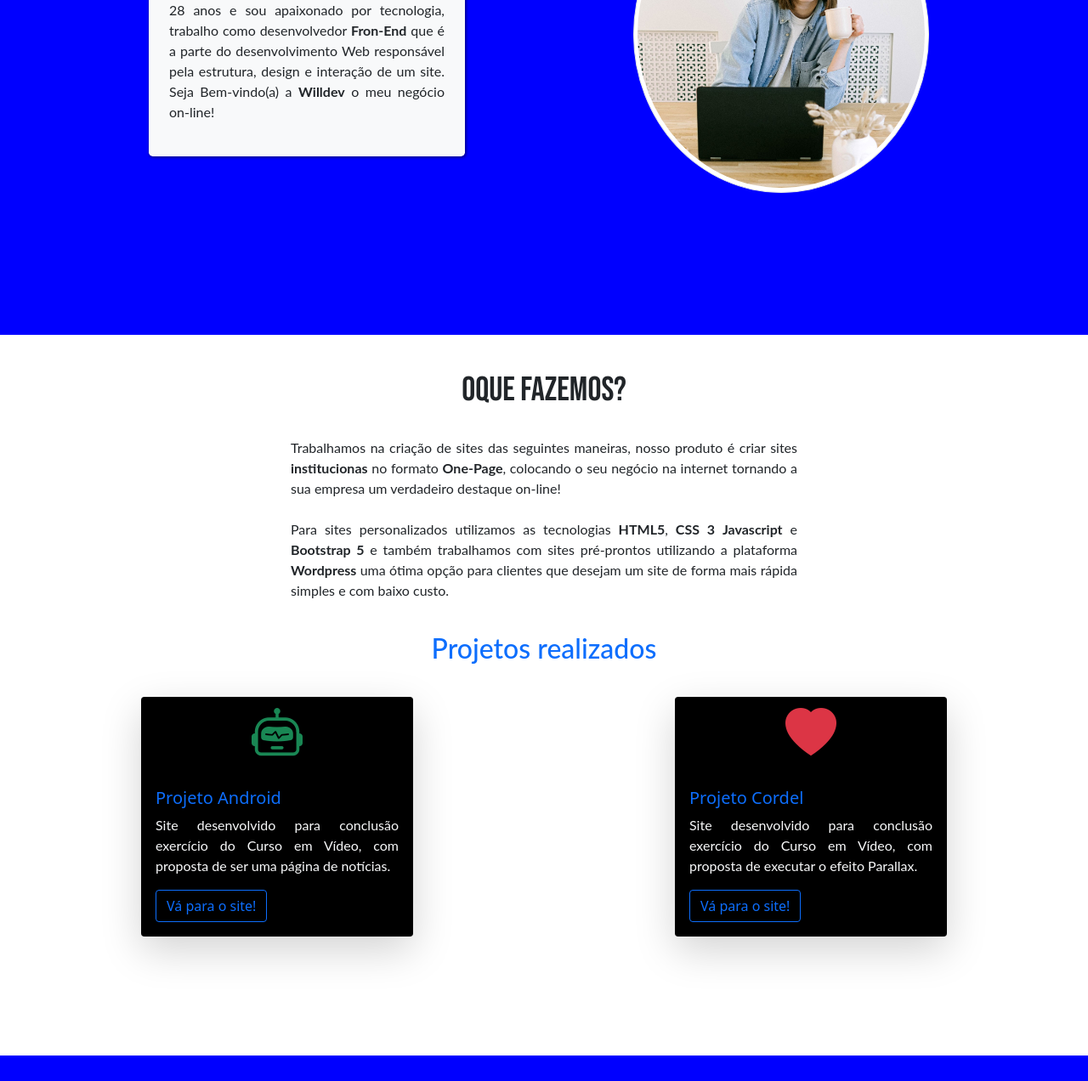
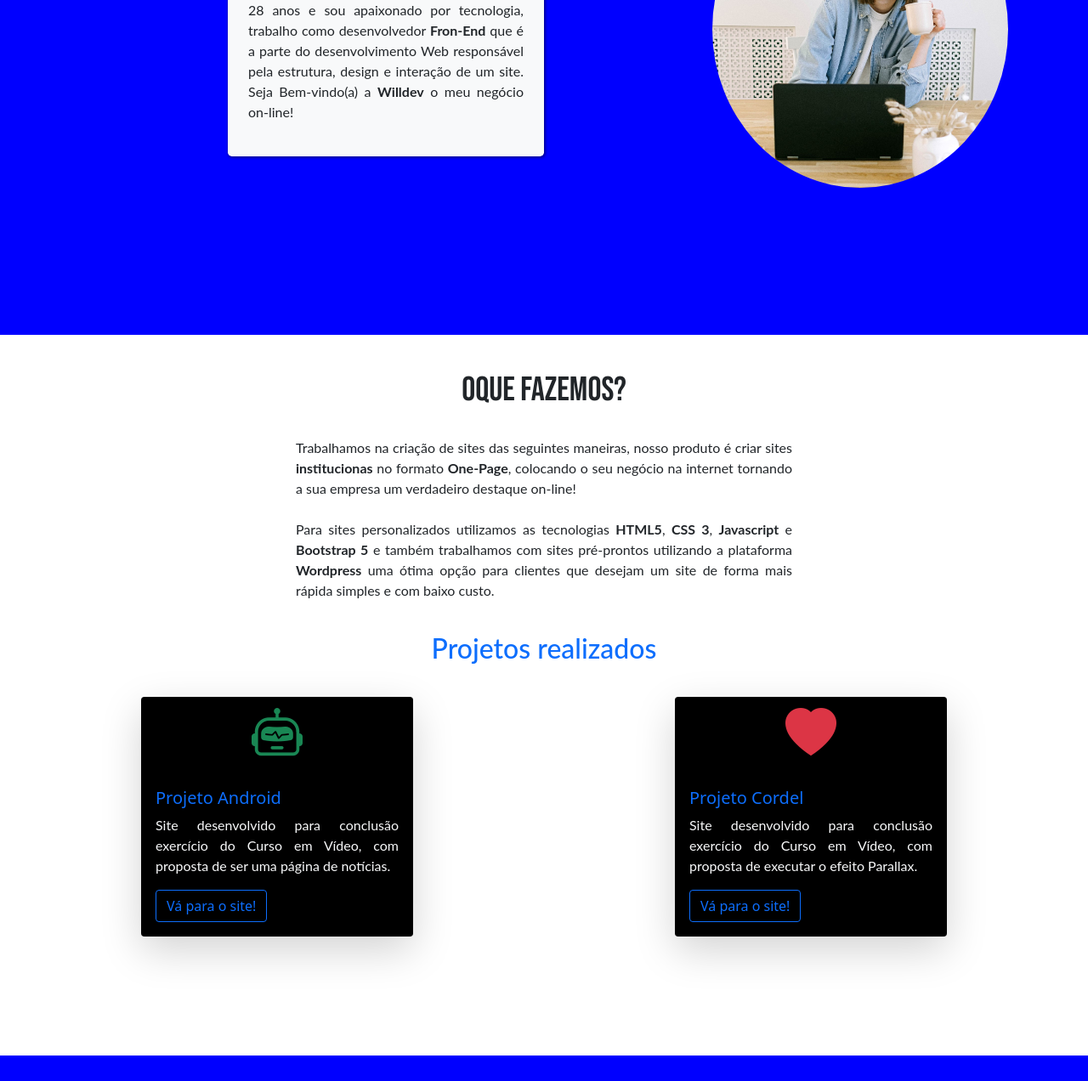
Before and after one commit to WilsonLuizCz/projeto-will-dev, a plain HTML site: page index.html in a window 1280 px wide. Shown: the part 334-1606 px from the top of the page at 85% size. Drawn offline with nearby package versions, Linux system fonts and the light colour scheme.

Commit message:
alteracoes will dev

```diff
--- a/index.html
+++ b/index.html
@@ -25,7 +25,7 @@
 </head>
 <body>
 
-    <div class="containerr">
+    <div class=" containerr">
 
         <div class="Nav">
 
@@ -59,7 +59,7 @@
         <div class="container Home">
 
 
-              <div  class="container">
+              <div  class="container-fluid">
                 <div class="row ">
                  <div  data-aos="zoom-in"
                        data-aos-easing="ease-in-out"
@@ -73,7 +73,7 @@
                   <p>Olá me chamo <strong>Wilson Luiz Czelusniaki</strong> tenho 28 anos e sou apaixonado por tecnologia, trabalho como desenvolvedor <strong>Fron-End</strong> que é a parte do desenvolvimento Web responsável pela estrutura, design e interação de um site. Seja Bem-vindo(a) a <strong>Willdev</strong> o meu negócio on-line!</p>
                  </div>
 
-                 <div class="col-xl-4 col-lg-5 col-md-6 mx-auto my-auto">
+                 <div class="col-xl-4 col-lg-5 col-md-6 ">
 
                   <img data-aos="zoom-in"
                   data-aos-easing="ease-in-out"
@@ -81,7 +81,7 @@
                   data-aos-delay="50"
                   data-aos-duration="1000"
 
-                  id="Imagem1"class="img-thumbnail rounded-circle col-xl-12 col-lg-12 col-md-12 col-sm-12 col-12 " src="imagem/desenvolvedora.jpg" alt="desenvolvedor">
+                  id="Imagem1"class="img-fluid rounded-circle col-xl-12 col-lg-12 col-md-12 col-sm-12 col-12 " src="imagem/desenvolvedora.jpg" alt="desenvolvedor">
 
 
                  </div>
@@ -97,19 +97,19 @@
 
 
 
-           <div id="texto2" class=" container-fluid col-xl-6 mx-auto p-xl-3 ">
-
+           <div class="container-fluid">
+             <div id="texto2" class=" container col-xl-6 mx-auto p-xl-3 ">
 
                   <h1>Oque fazemos?</h1>
                   <br>
                   <p> Trabalhamos na criação de sites das seguintes maneiras, nosso produto é criar sites <strong>institucionas</strong> no formato <strong>One-Page</strong>, colocando o seu negócio na internet tornando a sua empresa um verdadeiro destaque on-line!
                   <br>
                   <br>
-                Para sites personalizados utilizamos as tecnologias <strong>HTML5</strong>, <strong>CSS 3</strong>
+                  Para sites personalizados utilizamos as tecnologias <strong>HTML5</strong>, <strong>CSS 3</strong>,
                 <strong>Javascript</strong> e <strong>Bootstrap 5</strong> e também trabalhamos com sites pré-prontos utilizando a plataforma <strong>Wordpress</strong> uma ótima opção para clientes que desejam um site de forma mais rápida simples e com baixo custo.
                 </p>
 
-
+              </div>
            </div>
 
               <div class="container-fluid">
@@ -189,7 +189,7 @@
 
             </div>
 
-           <div data-aos="fade-right" class="row-12 w-100 mx-auto">
+           <div data-aos="fade-left" class="row-12 w-100 mx-auto">
 
                 <div style="background-color: rgb(255, 255, 255);margin: 10px;   padding: 30px;" class="col rounded-3 shadow-sm ">
 
@@ -258,6 +258,7 @@
 
         </div>
 
+
     <!--script bootstrap-->
     <script src="bootstrap-js-min/bootstrap.bundle.min.js"></script>
 
--- a/style.css
+++ b/style.css
@@ -66,6 +66,7 @@ text-align: center;
 
 
 
+
 }
 #texto2{
 
@@ -110,5 +111,5 @@ text-align: center;
     color: white;
     font-family: var(--fonte-texto);
     text-align: center;
-
+    box-shadow: 2px 2px 15px 10px rgba(0, 0, 0, 0.719);
 }
```
Lines whose indentation alone changed are shown as unchanged.
